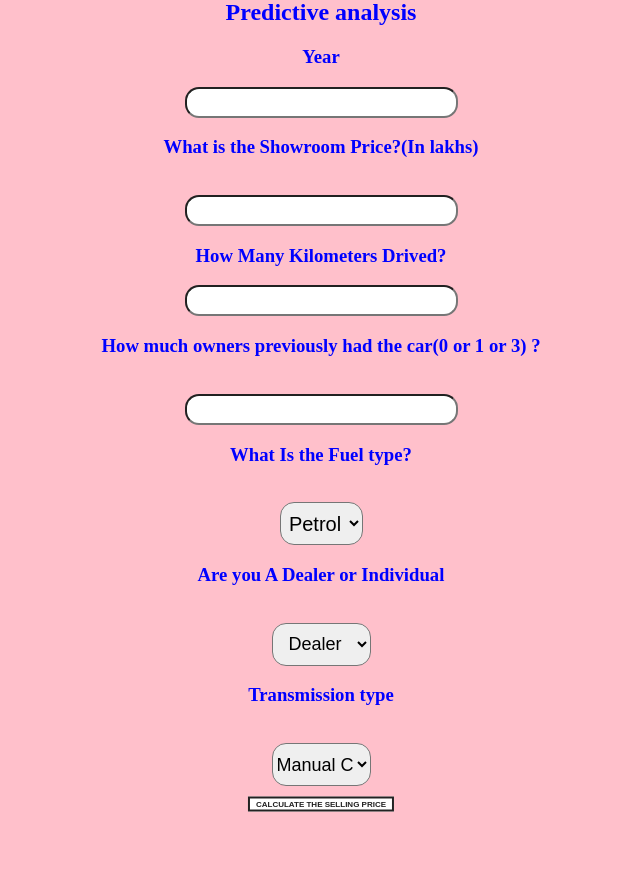
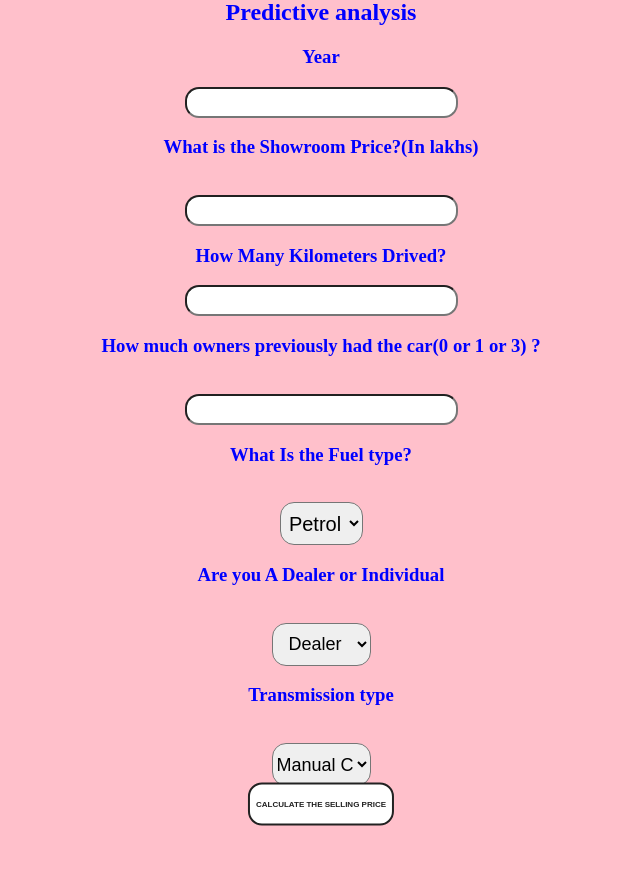
Before and after one commit to imbalram/minor_project, a Flask app: page / in a window 1280 px wide. Shown: the part 21-898 px from the top of the page, without its empty margins (319-959 px from the left). Run offline with Flask 2, Linux system fonts and the light colour scheme; parts of the project's set-up code (start-up, migrations or seed data) failed here and were passed over.

Commit message:
Update index.html

```diff
--- a/templates/index.html
+++ b/templates/index.html
@@ -54,9 +54,12 @@
         }
         button {
   position:absolute;
-
+  height: 43px;
+  text-align: center;
+  border-radius: 14px;
+  font-size: 18px;
   transform:translate(-50%,-50%);
-  width=200px
+  width=220px
   padding:1px;
   font-size:8px;
   border:2px solid #222;
```
